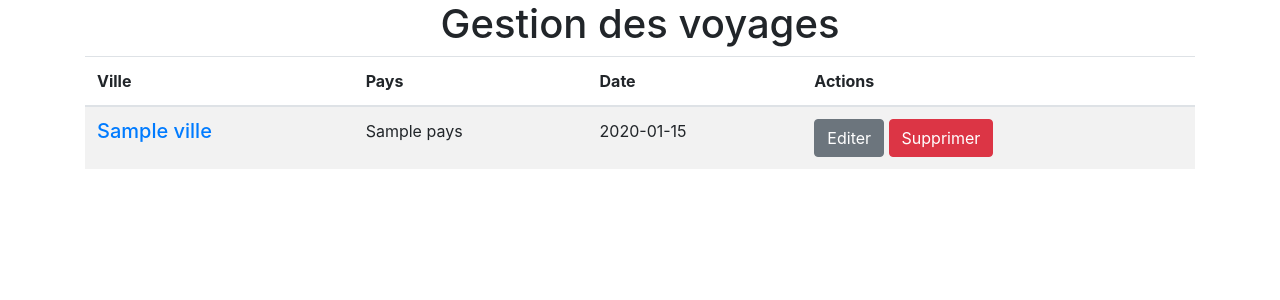
After one commit to nodaar/mesvoyages, a Symfony app: template templates/admin/admin.voyages.html.twig in a window 1280 px wide. The commit adds this page. Shown: the top 300 px of the page. Run offline with Twig, Linux system fonts and the light colour scheme; the template is opened without the code that fills it: most values are stand-ins (such as "Sample title", 1, 10 or a date in 2020); some libraries are stand-ins or nearby versions.

Commit message:
Phase 12:  ORM (suppression d'un enregistrement)

```diff
--- /dev/null
+++ b/templates/admin/admin.voyages.html.twig
@@ -0,0 +1,43 @@
+{% extends "baseadmin.html.twig" %}
+
+{% block body %}
+    <table class="table table-striped">
+        <thead>
+            <tr>
+                <th>
+                    Ville
+                </th>
+                <th>
+                    Pays
+                </th>
+                <th>
+                    Date
+                </th>
+                <th>
+                    Actions
+                </th>
+            </tr>
+        </thead>
+        <tbody>
+            {% for visite in visites %}
+                <tr>
+                    <td>
+                        <h5 class="text-primary">
+                            {{ visite.ville }}
+                        </h5>
+                    </td>
+                    <td>
+                        {{ visite.pays }}
+                    </td>
+                    <td>
+                        {{ visite.datecreationstring }}
+                    </td>
+                    <td>
+                        <a href="#" class="btn btn-secondary">Editer</a>
+                        <a href="{{ path('admin.voyage.suppr', {id:visite.id}) }}" class="btn btn-danger" onclick="return confirm('Etes-vous sûr de vouloir supprimer {{ visite.ville }} ?')">Supprimer</a>
+                    </td>
+                </tr>
+            {% endfor %}
+        </tbody>
+    </table>
+{% endblock %}
--- /dev/null
+++ b/templates/baseadmin.html.twig
@@ -0,0 +1,16 @@
+{% extends "base.html.twig" %}
+
+{% block title %}{% endblock %}
+{% block stylesheets %}{% endblock %}
+
+{% block top %}
+    <div class="container">
+        <!-- titre -->
+        <div class="text-center">
+            <h1>Gestion des voyages</h1>
+        </div>
+    </div>
+{% endblock %}
+
+{% block body %}{% endblock %}
+{% block javascripts %}{% endblock %}
--- a/templates/basefront.html.twig
+++ b/templates/basefront.html.twig
@@ -2,6 +2,7 @@
 
 {% block title %}{% endblock %}
 {% block stylesheets %}{% endblock %}
+
 {% block top %}
     <div class="container">
         <!-- titre -->
@@ -25,5 +26,6 @@
         </nav>
     </div>
 {% endblock %}
+
 {% block body %}{% endblock %}
 {% block javascripts %}{% endblock %}
```
Also changed, not shown: src/Controller/admin/AdminVoyagesController.php (added, +65 -0 lines).
